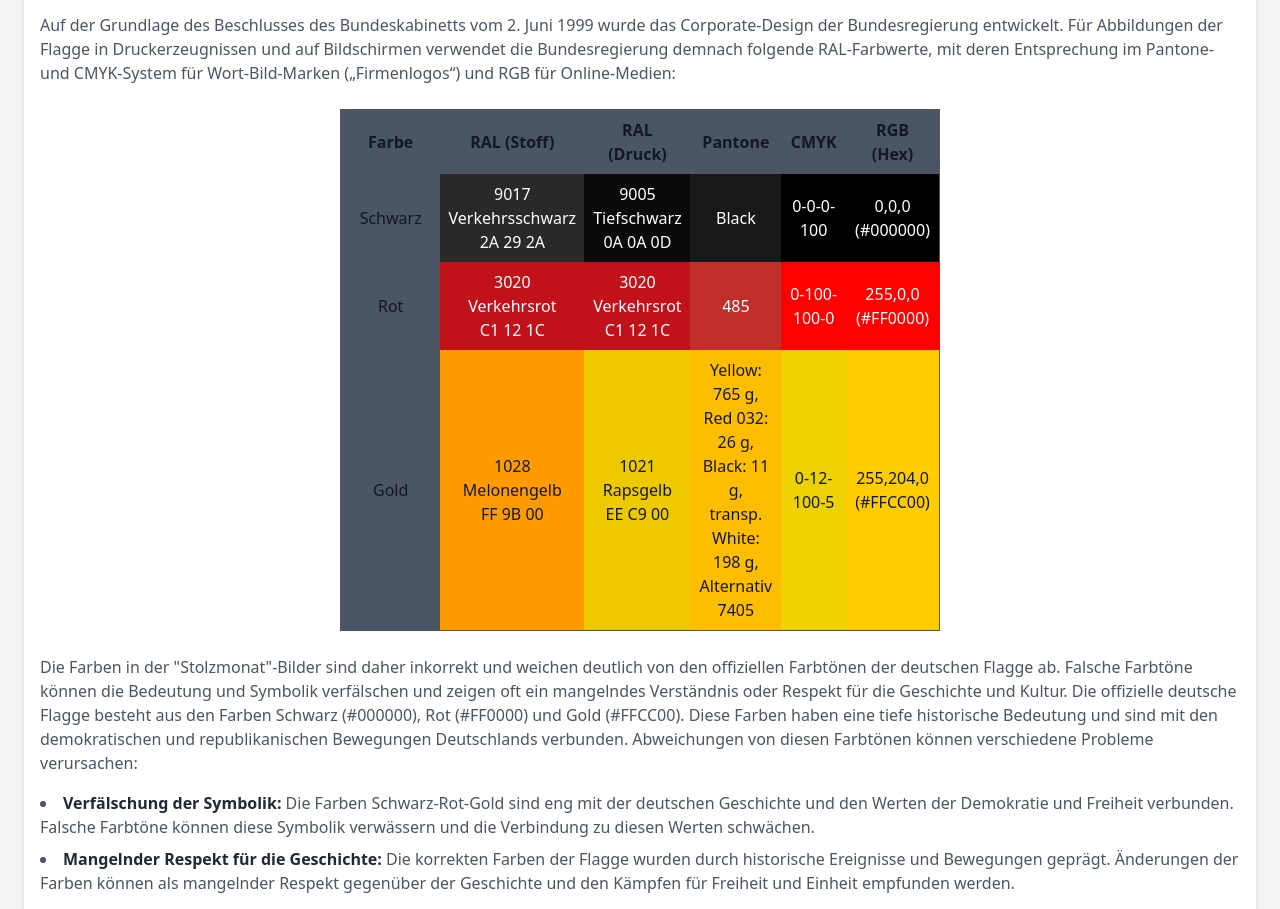
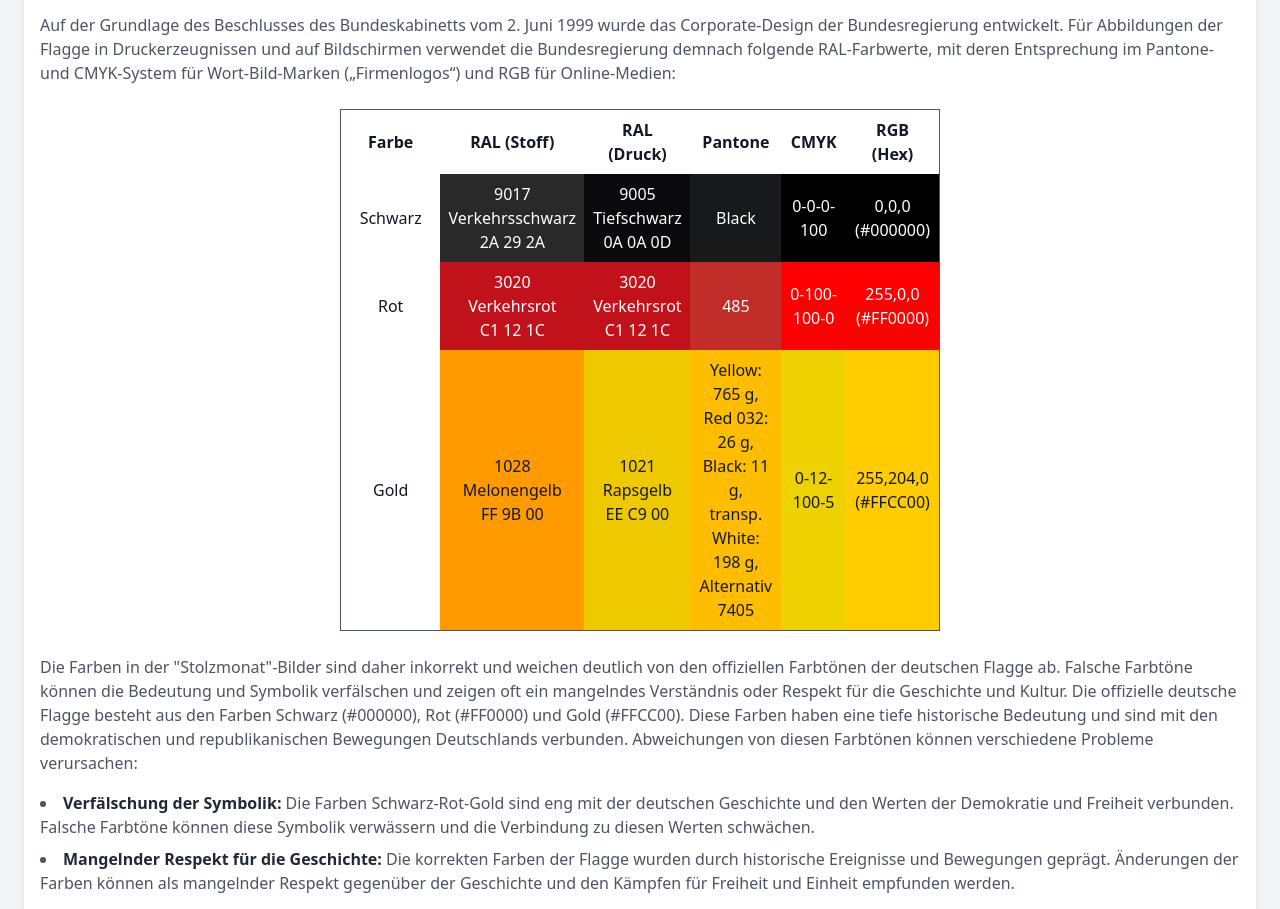
Before and after one commit to Disane87/stolzwichtel, a website: page index.html in a window 1280 px wide. Shown: the part 931-1840 px from the top of the page. Drawn offline with nearby package versions, Linux system fonts and the light colour scheme.

Commit message:
fix: fixed dark and light mode on table

```diff
--- a/index.html
+++ b/index.html
@@ -131,9 +131,10 @@
           („Firmenlogos“) und RGB für Online-Medien:
         </p>
 
-        <table class="w-full md:w-6/12 border border-gray-600 bg-gray-600 border-collapse text-left my-6 self-center">
+        <table
+          class="w-full md:w-6/12 border border-gray-600 dark:bg-gray-600 border-collapse text-left my-6 self-center">
           <thead>
-            <tr class="text-center bg-gray-600">
+            <tr class="text-center dark:bg-gray-600">
               <th class="p-2 w-2/12">Farbe</th>
               <th class="w-40 p-2 hidden md:table-cell">RAL (Stoff)</th>
               <th class="w-40 p-2 hidden md:table-cell">RAL (Druck)</th>
```
